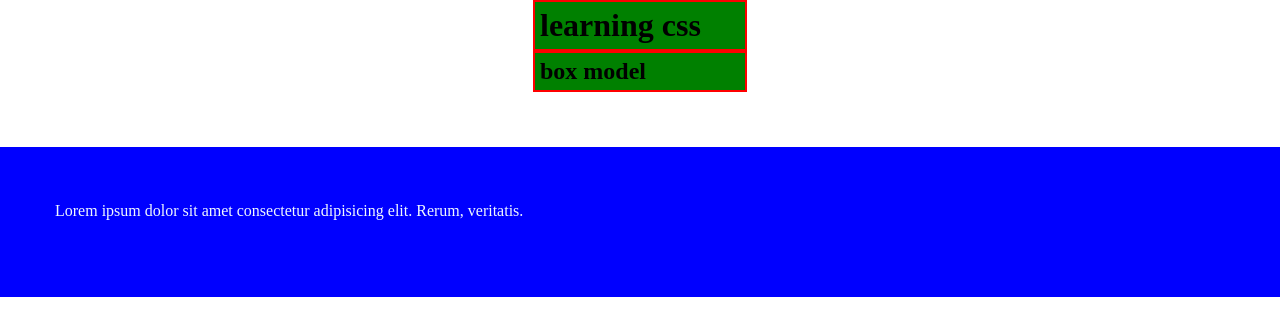
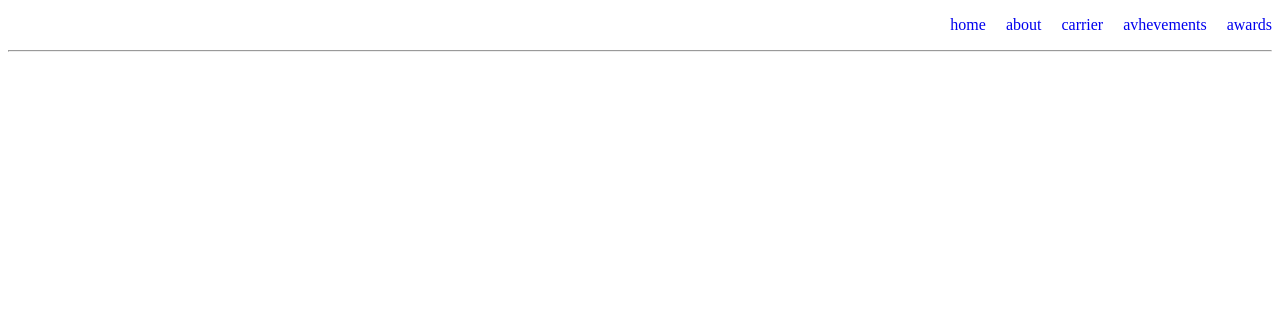
Before and after one commit to Shabeer-coder/css-new, a plain HTML site: page index.html in a window 1280 px wide. Drawn offline with Linux system fonts and the light colour scheme.

Commit message:
added new items

```diff
--- a/first.css
+++ b/first.css
@@ -1,6 +1,6 @@
-*{
+/* *{
     margin: 0px;
-   padding: 0px;   /*  we are overriding the defualt setting by these comand */
+   padding: 0px;  we are overriding the defualt setting by these comand
 }
 .heading{
     background-color: green;
@@ -20,3 +20,53 @@
     height: 40px;
 
 }
+.parent{
+    height: 600px;
+    width: 400px;
+    border: 1px solid black;
+    display: flex;
+    flex-direction:row;
+    flex-wrap: wrap;
+    align-content: flex-end;
+
+}
+.parent div{
+    width: 100px;
+    height: 100px;
+    margin-top: 2px;
+    margin-bottom: 2px;
+}
+.child1{
+    background-color: red;
+}
+.child2{
+    color: antiquewhite;
+    background-color:black;
+
+}
+.child3{
+    background-color:darkgreen;
+}
+.child4{
+    background-color:blue;
+}
+.child5{
+    background-color: blueviolet;
+} */
+nav ul {
+    display: flex;
+    justify-content:flex-end;
+    text-align: end;
+    gap: 20px;
+    text-decoration:none;
+
+}
+nav ul li{
+    list-style:none;
+}
+nav a{
+    text-decoration: none;
+}
+nav a:hover{
+    color: black;
+}
--- a/index.html
+++ b/index.html
@@ -7,10 +7,32 @@
     <link rel="stylesheet" href="first.css">
 </head>
 <body>
-    <h1 class="heading">learning css</h1>
+    <!-- <h1 class="heading">learning css</h1>
     <h2 class="heading">box model</h2>
     <p id="parag">Lorem ipsum dolor sit amet consectetur adipisicing elit. Rerum, veritatis.
     </p>
 
+    <div class="parent">
+        <div class="child1">1</div>
+        <div class="child2">2</div>
+        <div class="child3">3</div>
+        <div class="child4">4</div>
+        <div class="child5">5</div>
+    </div>
+     -->
+
+    <div>
+        <nav>
+            <ul>
+                <li><a href="#">home</a></li>
+                <li><a href="#">about</a></li>
+                <li><a href="#">carrier</a></li>
+                <li><a href="#">avhevements</a></li>
+                <li><a href="#">awards</a></li>
+
+            </ul>
+        </nav>
+    </div>
+    <hr>
 </body>
 </html>
```
